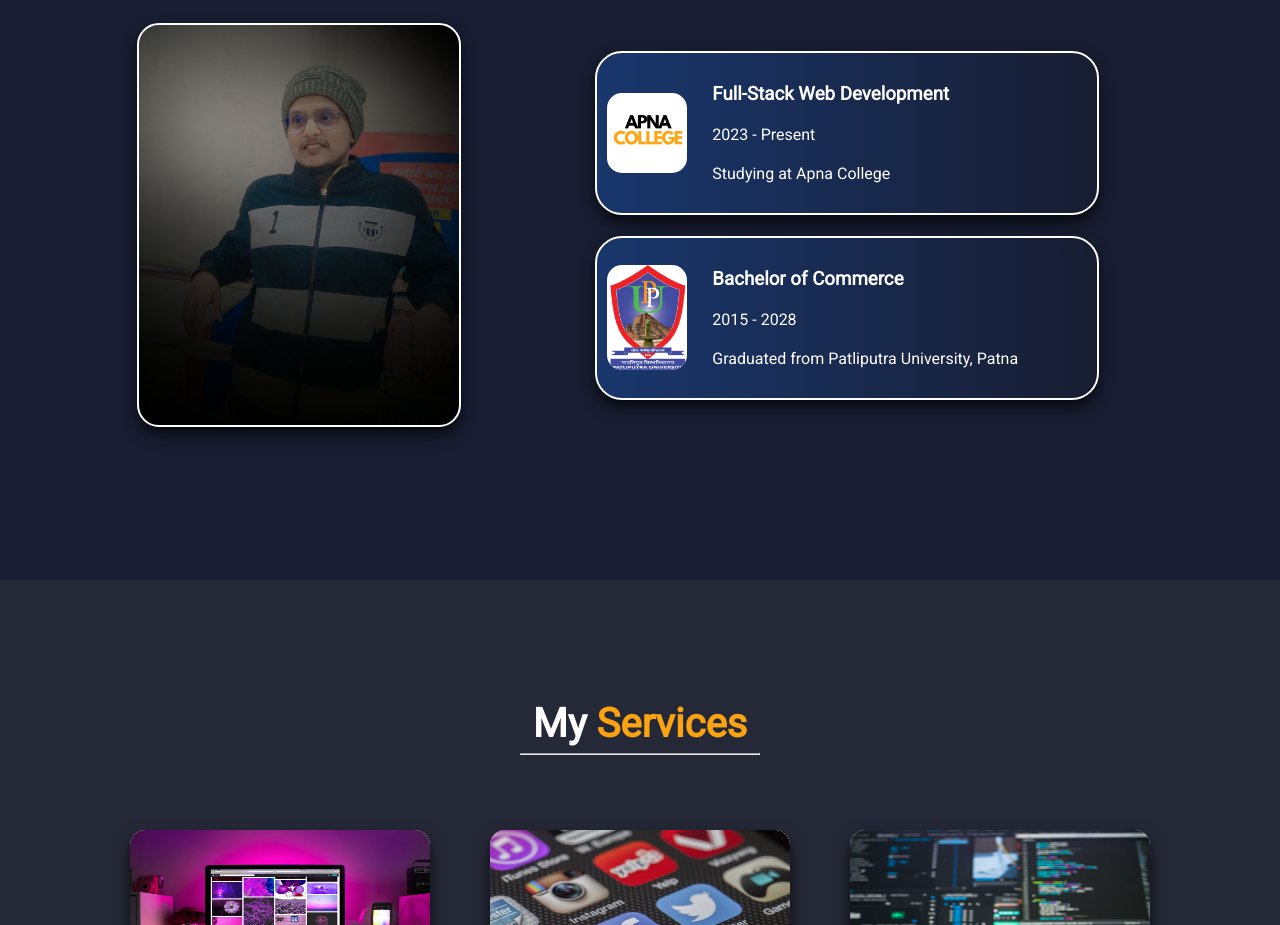
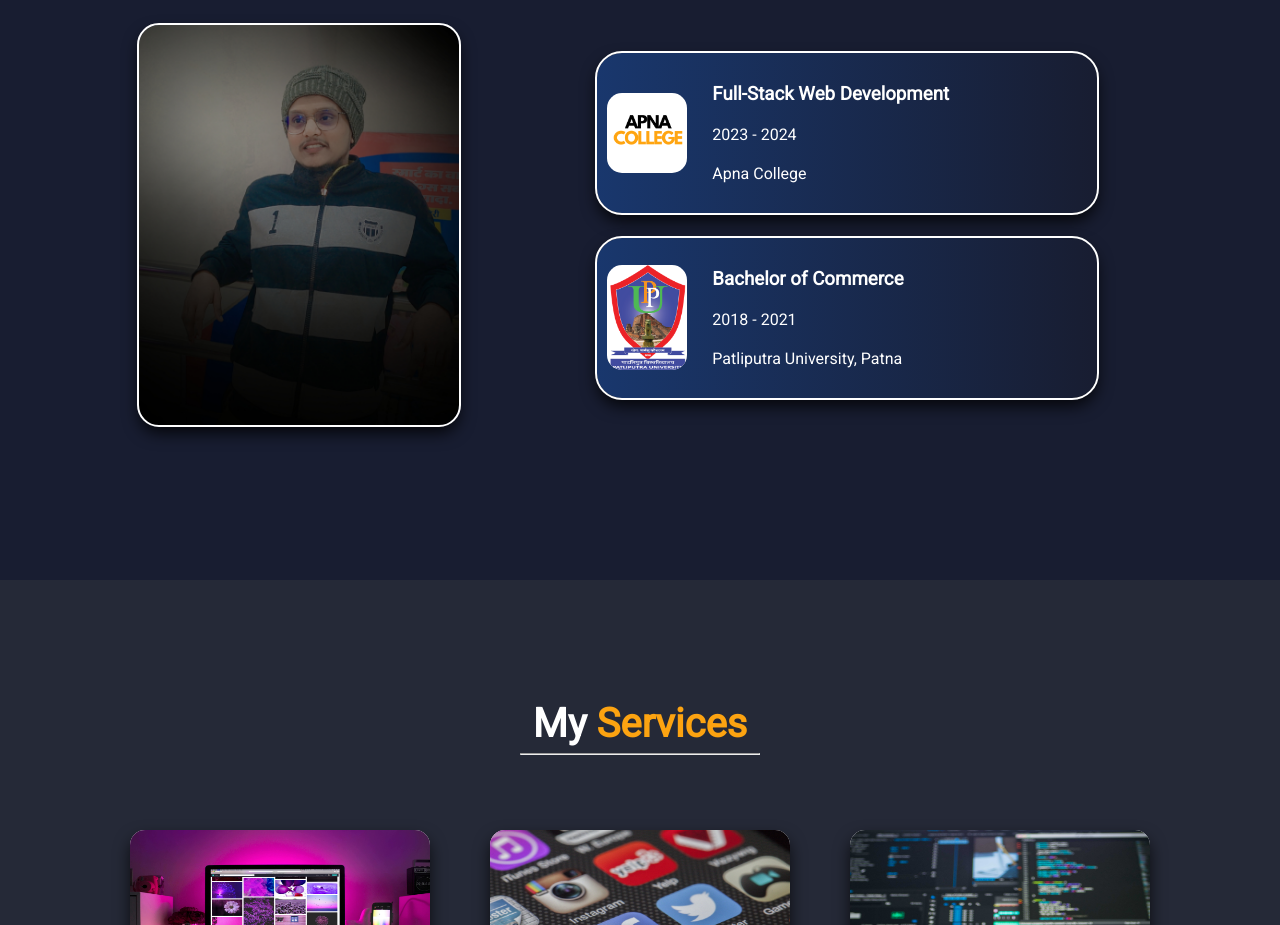
Before and after one commit to WebDevAsif/WebDevAsif.github.io, a React (Vite) app: page / in a window 1280 px wide. Shown: the part 1020-1945 px from the top of the page. Built offline with nearby package versions, Linux system fonts and the light colour scheme.

Commit message:
correct some mistake

```diff
--- a/src/components/About/About.jsx
+++ b/src/components/About/About.jsx
@@ -20,8 +20,8 @@ export default function About() {
               <img src={getImageUrl("apna college.png")} alt="Apna College Logo" className={styles.universityLogo} />
               <div className={styles.biographyText}>
                 <h3 className={styles.degree}>Full-Stack Web Development</h3>
-                <p className={styles.duration}>2023 - Present</p>
-                <p className={styles.university}>Studying at Apna College</p>
+                <p className={styles.duration}>2023 - 2024</p>
+                <p className={styles.university}>Apna College</p>
               </div>
             </div>
             <div className={styles.biography}>
@@ -32,8 +32,8 @@ export default function About() {
               />
               <div className={styles.biographyText}>
                 <h3 className={styles.degree}>Bachelor of Commerce</h3>
-                <p className={styles.duration}>2015 - 2028</p>
-                <p className={styles.university}>Graduated from Patliputra University, Patna</p>
+                <p className={styles.duration}>2018 - 2021</p>
+                <p className={styles.university}>Patliputra University, Patna</p>
               </div>
             </div>
           </div>
```
